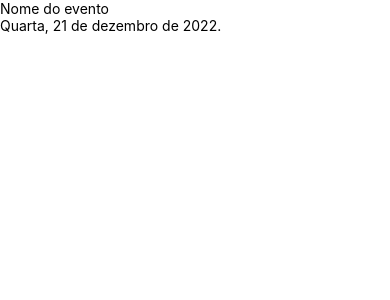
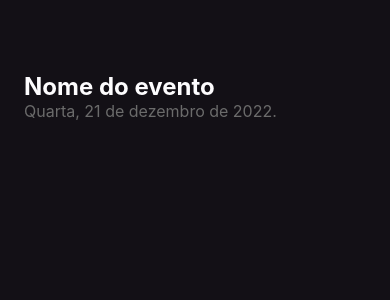
Before and after one commit to JeanneLima/app-im-here, a React Native app: screen / in a window 390 px wide. Shown: the top 300 px of the page. Built offline with nearby package versions, Linux system fonts and the light colour scheme.

Commit message:
feat(header): create initial header styling with style props

```diff
--- a/App.tsx
+++ b/App.tsx
@@ -2,9 +2,22 @@ import { Text, View } from 'react-native';
 
 export default function App() {
   return (
-    <View>
-      <Text>Nome do evento</Text>
-      <Text>Quarta, 21 de dezembro de 2022.</Text>
+    <View style={{
+      flex: 1,
+      backgroundColor: '#131016',
+      padding: 24
+    }}>
+      <Text style={{
+        color: '#FDFCFE',
+        fontSize: 24,
+        fontWeight: 'bold',
+        marginTop: 48
+      }}>Nome do evento</Text>
+
+      <Text style={{
+        color: '#6B6B6B',
+        fontSize: 16
+      }}>Quarta, 21 de dezembro de 2022.</Text>
     </View>
   );
 }
```
